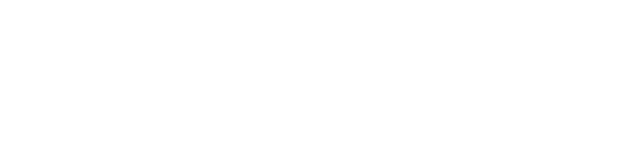
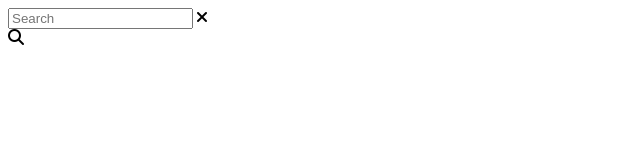
Before and after one commit to tod619/search_bar_animation, a plain HTML site: page index.html in a window 1280 px wide. Shown: the whole page, without its empty margins (0-640 px from the left). Drawn offline with Linux system fonts and the light colour scheme.

Commit message:
Add HTML Markup for project in index.html file

```diff
--- a/index.html
+++ b/index.html
@@ -9,6 +9,20 @@
     <link rel="stylesheet" href="style.css">
 </head>
 <body>
+    <!-- Start: Input -->
+    <div class="search-input-wrapper">
+        <div class="search-input">
+            <input type="text" placeholder="Search">
+            <i class="fas fa-times"></i>
+        </div>
+    </div>
+    <!-- End: Input -->
+
+    <!-- Start: Search Icon -->
+    <div class="search-icon">
+        <i class="fas fa-search"></i>
+    </div>
+    <!-- End: Search Icon -->
 
 </body>
 </html>
```
